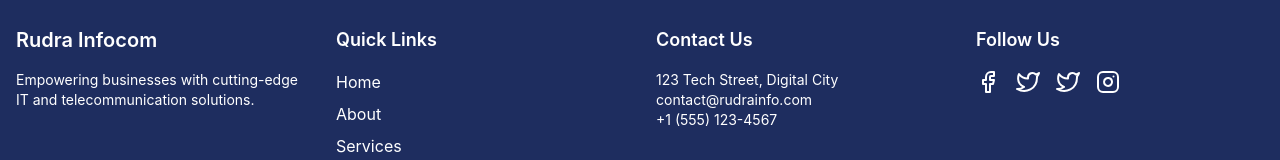
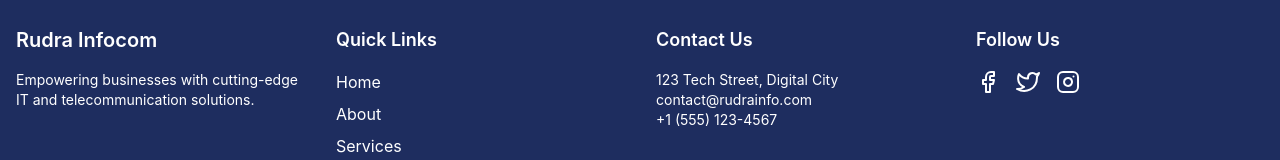
Before and after one commit to Vansh1379/RudraInfocom, a React (Vite) app: page / in a window 1280 px wide. Shown: the part 2424-2584 px from the top of the page. Built offline with nearby package versions, Linux system fonts and the light colour scheme.

Commit message:
Completed production images

```diff
--- a/src/components/Fotter.tsx
+++ b/src/components/Fotter.tsx
@@ -31,7 +31,6 @@ const Footer: React.FC = () => {
             <div className="flex space-x-4">
               <a href="#" className="hover:text-gray-300" title='facebook'><Facebook /></a>
               <a href="#" className="hover:text-gray-300" title='twitter'><Twitter /></a>
-              <a href="#" className="hover:text-gray-300" title='twitter'><Twitter /></a>
               <a href="#" className="hover:text-gray-300" title='instagram'><Instagram /></a>
             </div>
           </div>
```
